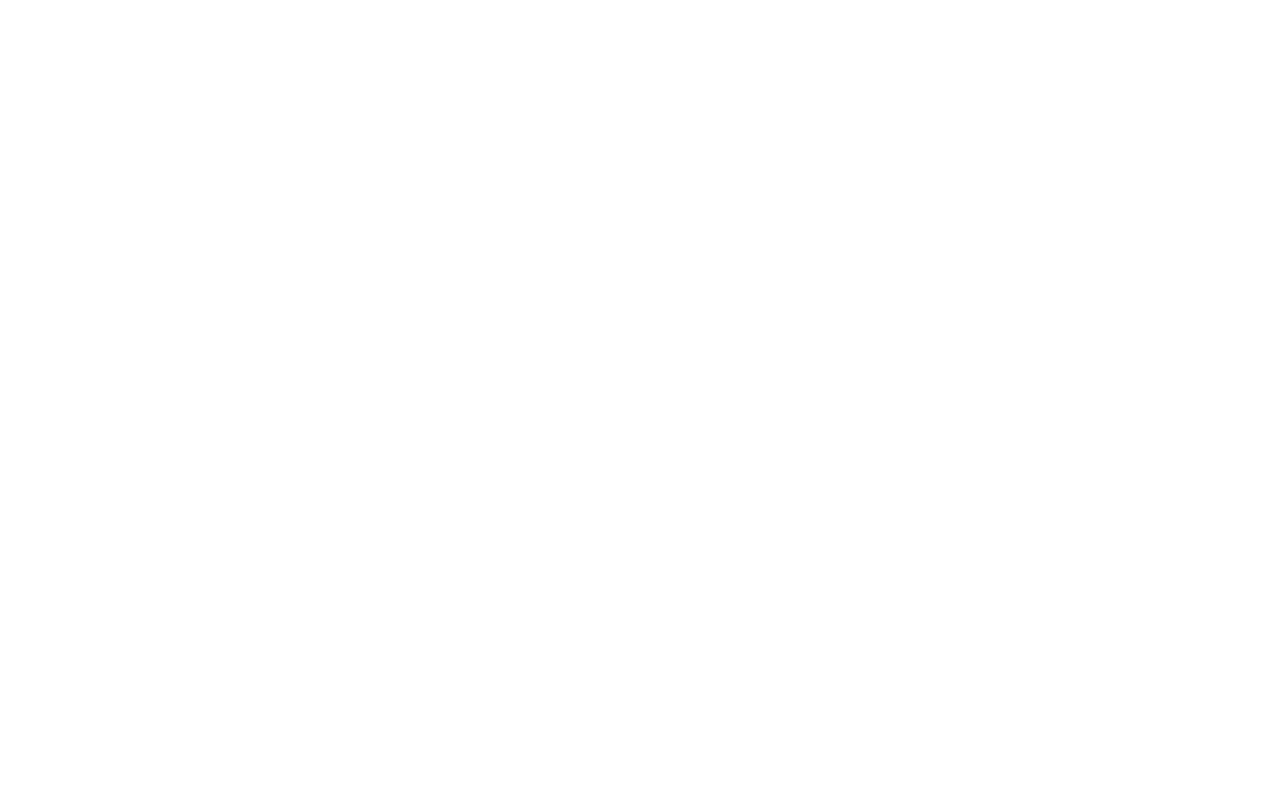
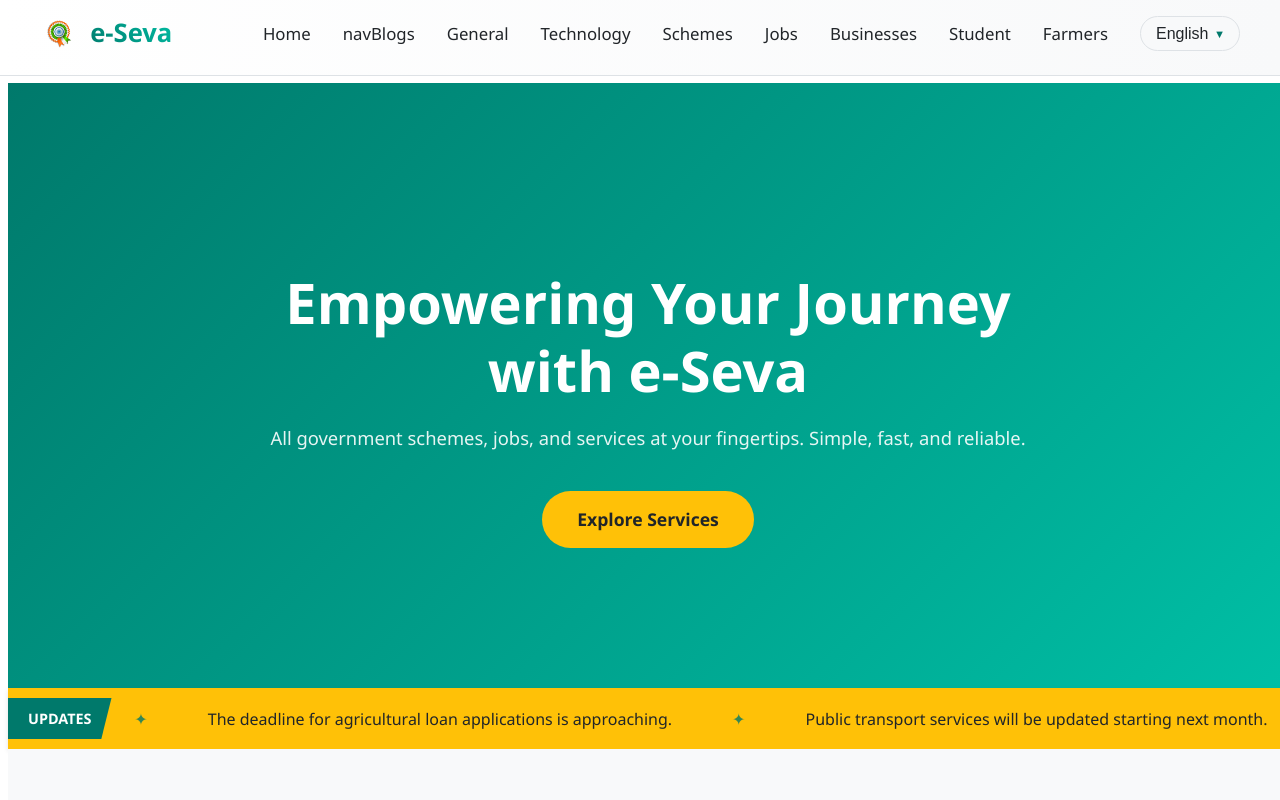
Before and after one commit to IamAdinath/jalad-e-seva-serverless, a React (Vite) app in the folder ui/: page /jobs in a window 1280 px wide. Before the commit this address had no page. Shown: the top 800 px of the page. Built offline with nearby package versions, Linux system fonts and the light colour scheme.

Commit message:
update to get api calls on category

```diff
--- a/ui/src/App.tsx
+++ b/ui/src/App.tsx
@@ -15,12 +15,14 @@
         <Route path="/" element={<Home />} />
         <Route path="/blogs" element={<AllBlogs />} />
         <Route path="/blog/:id" element={<Blog />} />
-        <Route path="/category/:category" element={<CategoryBlogs />} />
-        {/* <Route path="/jobs" element={<Home />} />
+        <Route path="/create-post" element={<CreatePost />} />
+        <Route path="/schemes" element={<Home />} />
+        <Route path="/jobs" element={<Home />} />
         <Route path="/services" element={<Home />} />
         <Route path="/students" element={<Home />} />
-        <Route path="/farmers" element={<Home />} /> */}
-        <Route path="/create-post" element={<CreatePost />} />
+        <Route path="/farmers" element={<Home />} />
+        {/* Category route should be last to avoid catching other routes */}
+        <Route path="/category/:category" element={<CategoryBlogs />} />
       </Routes>
     </Router>
     </div>
--- a/ui/src/components/Header.tsx
+++ b/ui/src/components/Header.tsx
@@ -1,4 +1,5 @@
 import React, { useState, useEffect } from 'react';
+import { Link } from 'react-router-dom';
 import logo from '../assets/images/logoindia.png';
 import LanguageSwitcher from './LanguageSwitcher';
 import { useTranslation } from 'react-i18next';
@@ -31,23 +32,23 @@
       <div className="container">
         <nav className="navbar">
           {/* LOGO */}
-          <a href="/" className="logo">
+          <Link to="/" className="logo">
             <img src={logo} alt="e-Seva Logo" className="logo-img" />
             <span className="logo-text">e-Seva</span>
-          </a>
+          </Link>
 
           {/* NAVIGATION LINKS */}
           {/* The class will be "nav-links" or "nav-links active" */}
           <ul className={isMenuOpen ? 'nav-links active' : 'nav-links'}>
-            <li><a href="/">{t('navHome')}</a></li>
-            <li><a href="/blogs">{t('navBlogs') || 'Blogs'}</a></li>
-            <li><a href="/category/general">General</a></li>
-            <li><a href="/category/technology">Technology</a></li>
-            <li><a href="/Schemes">{t('navSchemes')}</a></li>
-            <li><a href="/Jobs">{t('navJobs')}</a></li>
-            <li><a href="/Services">{t('navBusinesses')}</a></li>
-            <li><a href="/Students">{t('navStudents')}</a></li>
-            <li><a href="/Farmers">{t('navFarmers')}</a></li>
+            <li><Link to="/">{t('navHome')}</Link></li>
+            <li><Link to="/blogs">{t('navBlogs') || 'Blogs'}</Link></li>
+            <li><Link to="/category/general">General</Link></li>
+            <li><Link to="/category/technology">Technology</Link></li>
+            <li><Link to="/schemes">{t('navSchemes')}</Link></li>
+            <li><Link to="/jobs">{t('navJobs')}</Link></li>
+            <li><Link to="/services">{t('navBusinesses')}</Link></li>
+            <li><Link to="/students">{t('navStudents')}</Link></li>
+            <li><Link to="/farmers">{t('navFarmers')}</Link></li>
 
             {/* ADD THE LANGUAGE SWITCHER HERE */}
             <li className="nav-translate">
--- a/ui/src/pages/CategoryBlogs.tsx
+++ b/ui/src/pages/CategoryBlogs.tsx
@@ -16,6 +16,15 @@
 
     if (!category) {
       console.log("No category provided, returning early");
+      setLoading(false);
+      return;
+    }
+
+    // Only fetch blogs for actual category pages, not system pages
+    const systemPages = ['schemes', 'jobs', 'services', 'students', 'farmers', 'blogs', 'create-post'];
+    if (systemPages.includes(category.toLowerCase())) {
+      console.log("System page detected, not fetching blogs for:", category);
+      setLoading(false);
       return;
     }
 
```
